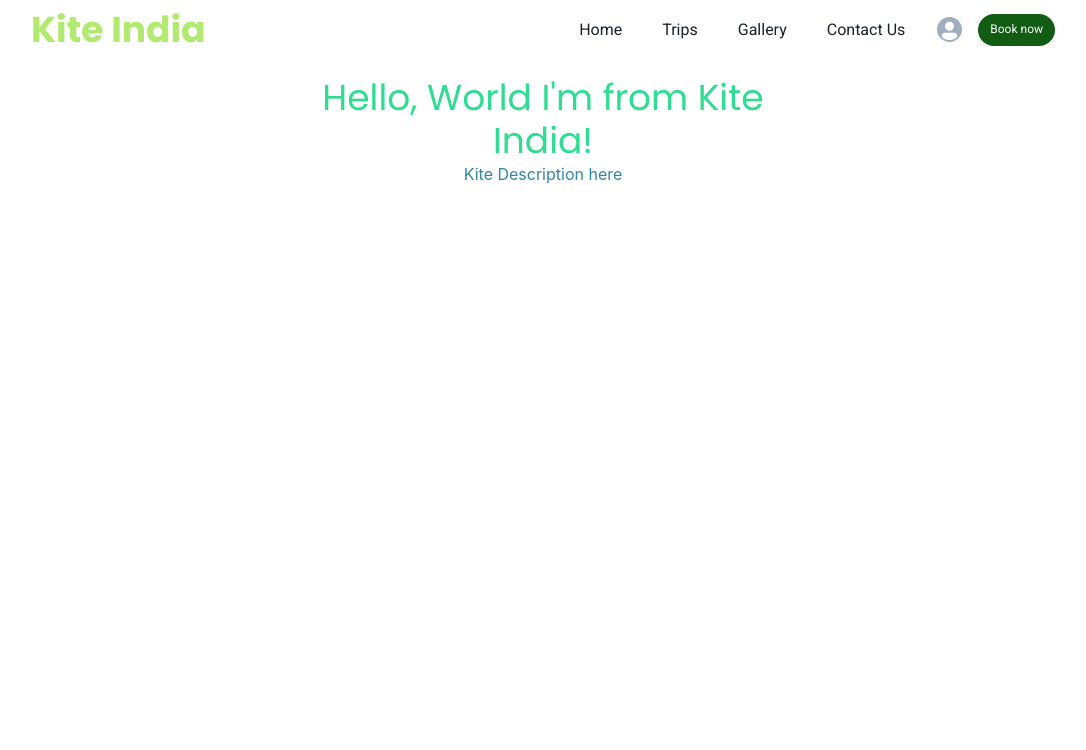
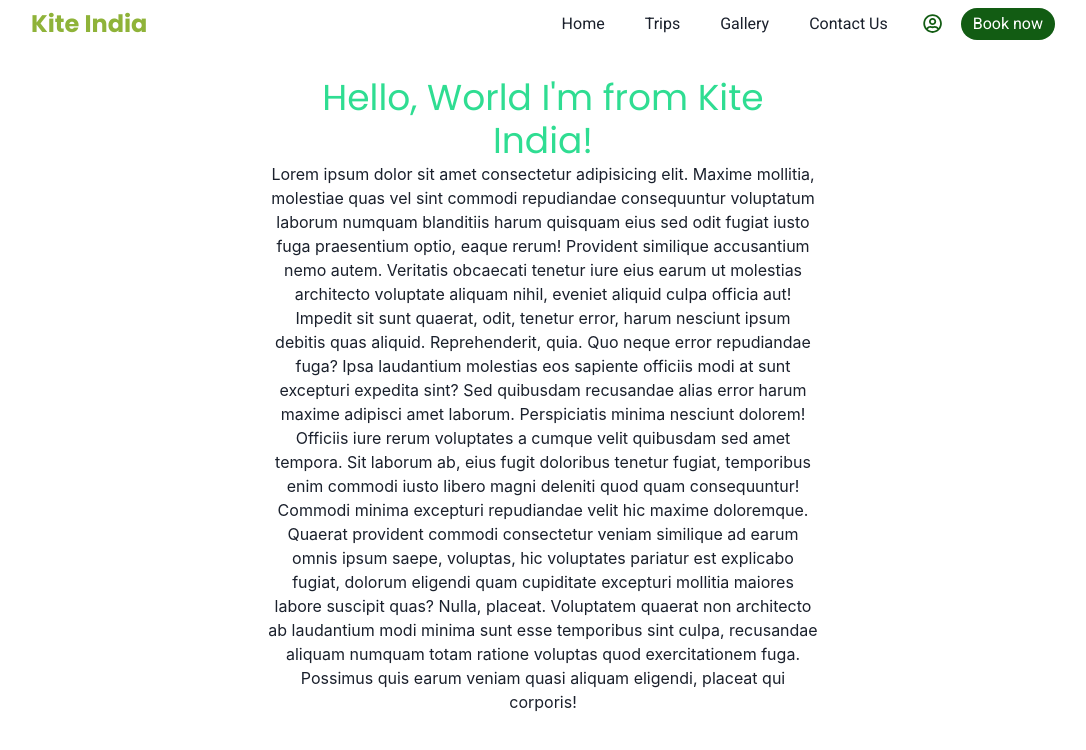
Before and after one commit to kite-india/Kite_Website, a Next.js app: page / in a window 1280 px wide. Shown: the top 750 px of the page, without its empty margins (97-1183 px from the left). Built offline with nearby package versions, Linux system fonts and the light colour scheme.

Commit message:
Section Animation added for smooth transistion and dynamic link support done

```diff
--- a/components/Navbar.jsx
+++ b/components/Navbar.jsx
@@ -1,4 +1,5 @@
 import { useState } from 'react'
+import NextLink from 'next/link'
 import {
   Flex,
   Box,
@@ -13,12 +14,12 @@ import {
   MenuItem,
   MenuDivider,
   MenuButton,
-  MenuList,
-  MenuGroup
+  MenuList
 } from '@chakra-ui/react'
 import { AiOutlineMenu, AiOutlineClose } from 'react-icons/ai'
 import { BiHomeHeart, BiTrip } from 'react-icons/bi'
 import { GrGallery, GrContact } from 'react-icons/gr'
+import { FaRegUserCircle } from 'react-icons/fa'
 
 const links = [
   { name: 'Home', href: '#home', icon: <BiHomeHeart /> },
@@ -32,12 +33,12 @@ const BookBtn = () => (
     size="sm"
     rounded="full"
     px={3}
-    fontSize="12px"
+    fontSize="16px"
     bg="color5"
     color="white"
     fontFamily="'Roboto'"
     _hover={{
-      bg: 'color2'
+      bg: 'color6'
     }}
     fontWeight="normal"
     display={{ base: 'none', md: 'flex' }}
@@ -45,6 +46,19 @@ const BookBtn = () => (
   >
     Book now
   </Button>
+)
+
+const LinkItem = ({ href, children, key }) => (
+  <NextLink href={href} key={key}>
+    <Link
+      fontSize="16px"
+      fontFamily="'Roboto'"
+      _hover={{ color: 'color5' }}
+      _active={{ color: 'color5' }}
+    >
+      {children}
+    </Link>
+  </NextLink>
 )
 
 const Navbar = () => {
@@ -61,24 +75,27 @@ const Navbar = () => {
       mb={4}
     >
       <Flex justifyContent="center" alignItems="center">
-        <Heading as="h3" color="color8">
+        <Heading as="h4" fontSize="24px" color="navbarLogo">
           Kite India
         </Heading>
         <Spacer />
         <HStack gap={{ base: 4, lg: 8 }} display={{ base: 'none', md: 'flex' }}>
           {links.map(({ name, href }, idx) => (
-            <Link
-              href={href}
-              key={idx}
-              fontFamily="'Roboto'"
-              _hover={{ color: 'color3' }}
-              _active={{ color: 'color3' }}
-            >
+            <LinkItem key={idx} href={href}>
               {name}
-            </Link>
+            </LinkItem>
           ))}
         </HStack>
-        <Avatar w="25px" h="25px" ml={8} mr={4} />
+        <Avatar
+          icon={<FaRegUserCircle />}
+          color="color5"
+          bg="white"
+          w="25px"
+          h="25px"
+          ml={8}
+          mr={4}
+          _hover={{ color: 'color6' }}
+        />
         <BookBtn />
         <Menu>
           <MenuButton
@@ -91,15 +108,19 @@ const Navbar = () => {
           />
           <MenuList display={{ base: '', md: 'none' }}>
             {links.map(({ name, href, icon }, idx) => (
-              <MenuItem
-                icon={icon}
-                key={idx}
-                fontFamily="'Roboto'"
-                _hover={{ color: 'color3' }}
-                _active={{ color: 'color3' }}
-              >
-                <Link href={href}>{name}</Link>
-              </MenuItem>
+              <NextLink href={href} key={idx}>
+                <MenuItem
+                  as={Link}
+                  icon={icon}
+                  fontFamily="'Roboto'"
+                  fontSize="16px"
+                  _hover={{ color: 'color5' }}
+                  _active={{ color: 'color5' }}
+                  onClick={() => setOpen(!isOpen)}
+                >
+                  {name}
+                </MenuItem>
+              </NextLink>
             ))}
             <MenuDivider />
             <MenuItem
@@ -110,7 +131,7 @@ const Navbar = () => {
               color="white"
               rounded="md"
               px={4}
-              fontSize="18px"
+              fontSize="16px"
             >
               Book Now
             </MenuItem>
--- /dev/null
+++ b/components/Section.jsx
@@ -0,0 +1,21 @@
+import { motion } from 'framer-motion'
+import { chakra, shouldForwardProp } from '@chakra-ui/react'
+
+const StyledDiv = chakra(motion.div, {
+  shouldForwardProp: prop => {
+    return shouldForwardProp(prop) || prop === 'transition'
+  }
+})
+
+const Section = ({ children, delay = 0 }) => (
+  <StyledDiv
+    initial={{ y: 20, opacity: 0 }}
+    animate={{ y: 0, opacity: 1 }}
+    transition={{ duration: 0.8, delay, ease: 'easeIn' }}
+    mb={6}
+  >
+    {children}
+  </StyledDiv>
+)
+
+export default Section
--- /dev/null
+++ b/components/index.js
@@ -0,0 +1,2 @@
+export { default as Navbar } from './Navbar'
+export { default as Section } from './Section'
--- a/libs/theme.js
+++ b/libs/theme.js
@@ -1,6 +1,7 @@
 import { extendTheme } from '@chakra-ui/react'
 
 const colors = {
+  navbarLogo: '#8FB339',
   color1: '#2F86A6',
   color2: '#34BE82',
   color3: '#2FDD92',
--- a/pages/index.js
+++ b/pages/index.js
@@ -1,18 +1,45 @@
 import React from 'react'
 import { Box, Heading, Text, Container } from '@chakra-ui/react'
-import Navbar from '../components/Navbar'
+import { Navbar, Section } from '../components'
 
 const Page = () => {
   return (
     <>
       <Navbar />
       <Container as="main" pt={16}>
-        <Box borderRadius="lg" p={3} mb={6} align="center">
-          <Heading as="h2" color={'color3'} fontWeight="normal">
-            Hello, World I&apos;m from Kite India!
-          </Heading>
-          <Text color={'color1'}>Kite Description here</Text>
-        </Box>
+        <Section delay={0.2}>
+          <Box borderRadius="lg" p={3} mb={6} align="center">
+            <Heading as="h2" color={'color3'} fontWeight="normal">
+              Hello, World I&apos;m from Kite India!
+            </Heading>
+            <Text>
+              Lorem ipsum dolor sit amet consectetur adipisicing elit. Maxime
+              mollitia, molestiae quas vel sint commodi repudiandae consequuntur
+              voluptatum laborum numquam blanditiis harum quisquam eius sed odit
+              fugiat iusto fuga praesentium optio, eaque rerum! Provident
+              similique accusantium nemo autem. Veritatis obcaecati tenetur iure
+              eius earum ut molestias architecto voluptate aliquam nihil,
+              eveniet aliquid culpa officia aut! Impedit sit sunt quaerat, odit,
+              tenetur error, harum nesciunt ipsum debitis quas aliquid.
+              Reprehenderit, quia. Quo neque error repudiandae fuga? Ipsa
+              laudantium molestias eos sapiente officiis modi at sunt excepturi
+              expedita sint? Sed quibusdam recusandae alias error harum maxime
+              adipisci amet laborum. Perspiciatis minima nesciunt dolorem!
+              Officiis iure rerum voluptates a cumque velit quibusdam sed amet
+              tempora. Sit laborum ab, eius fugit doloribus tenetur fugiat,
+              temporibus enim commodi iusto libero magni deleniti quod quam
+              consequuntur! Commodi minima excepturi repudiandae velit hic
+              maxime doloremque. Quaerat provident commodi consectetur veniam
+              similique ad earum omnis ipsum saepe, voluptas, hic voluptates
+              pariatur est explicabo fugiat, dolorum eligendi quam cupiditate
+              excepturi mollitia maiores labore suscipit quas? Nulla, placeat.
+              Voluptatem quaerat non architecto ab laudantium modi minima sunt
+              esse temporibus sint culpa, recusandae aliquam numquam totam
+              ratione voluptas quod exercitationem fuga. Possimus quis earum
+              veniam quasi aliquam eligendi, placeat qui corporis!
+            </Text>
+          </Box>
+        </Section>
       </Container>
     </>
   )
```
